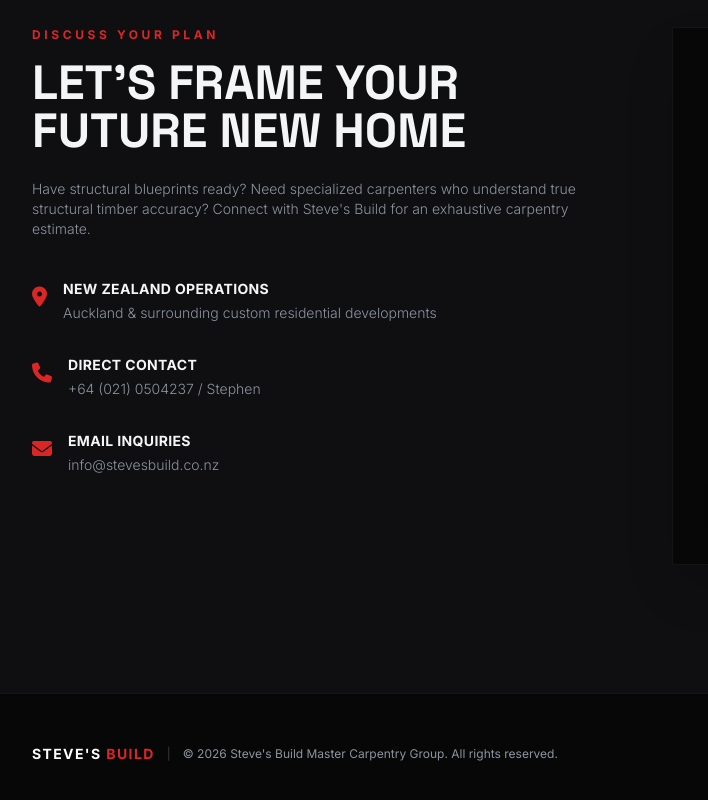
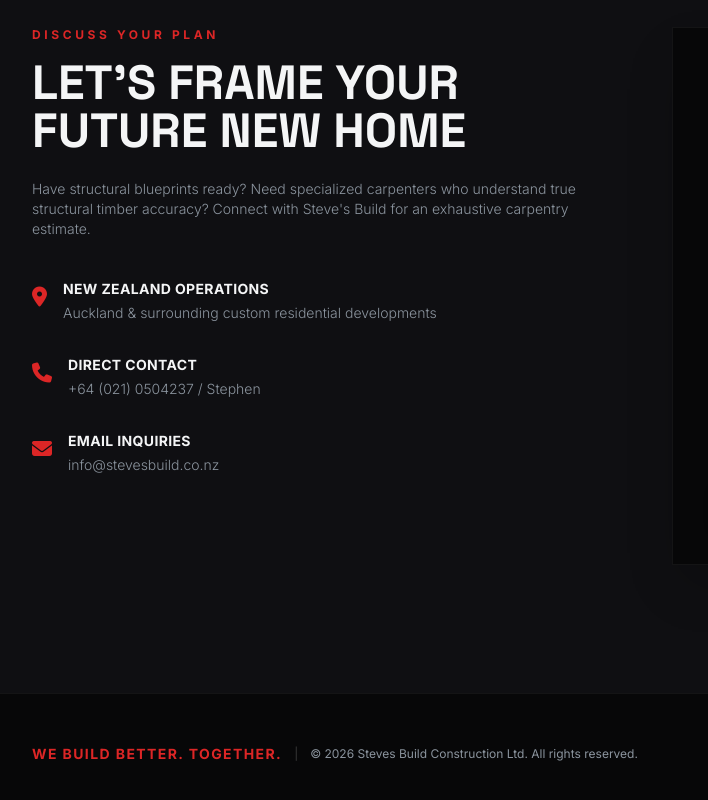
Before and after one commit to stevesbuild/stevesbuild.github.io, a plain HTML site: page index.html in a window 1280 px wide. Shown: the part 4558-5358 px from the top of the page, 0-708 px from the left. Drawn offline with nearby package versions, Linux system fonts and the light colour scheme.

Commit message:
Update index.html

```diff
--- a/index.html
+++ b/index.html
@@ -118,7 +118,7 @@
         <div class="absolute inset-0 z-0">
             <div class="absolute inset-0 bg-gradient-to-t from-brand-black via-brand-black/80 to-transparent z-10"></div>
             <!-- Premium New Zealand Luxury Architectural Wooden Home Backdrop -->
-            <img src="https://images.unsplash.com/photo-1613545325278-f24b0cae1224?auto=format&fit=crop&w=1920&q=80" alt="Steve's Build Luxury NZ Home Architecture" class="w-full h-full object-cover object-center scale-100 opacity-40">
+            <img src="https://images.unsplash.com/photo-1613545325278-f24b0cae1224?auto=format&fit=crop&w=1920&q=80" alt="Steves Build Construction Ltd" class="w-full h-full object-cover object-center scale-100 opacity-40">
         </div>
 
         <div class="relative z-20 max-w-7xl mx-auto px-6 lg:px-8 w-full text-white">
@@ -517,9 +517,9 @@
     <footer class="bg-brand-black border-t border-white/5 py-12 text-brand-slate text-xs">
         <div class="max-w-7xl mx-auto px-6 lg:px-8 flex flex-col md:flex-row justify-between items-center gap-6">
             <div class="flex items-center space-x-3">
-                <span class="text-white font-bold tracking-widest text-sm uppercase">Steve's <span class="text-brand-red">Build</span></span>
+                <span class="text-brand-red font-bold tracking-widest text-sm uppercase">WE BUILD BETTER. <span class="text-brand-red">TOGETHER.</span></span>
                 <span class="text-white/20">|</span>
-                <span>© 2026 Steve's Build Master Carpentry Group. All rights reserved.</span>
+                <span>© 2026 Steves Build Construction Ltd. All rights reserved.</span>
             </div>
             <!-- Social Icons -->
             <div class="flex space-x-6 text-base">
```
